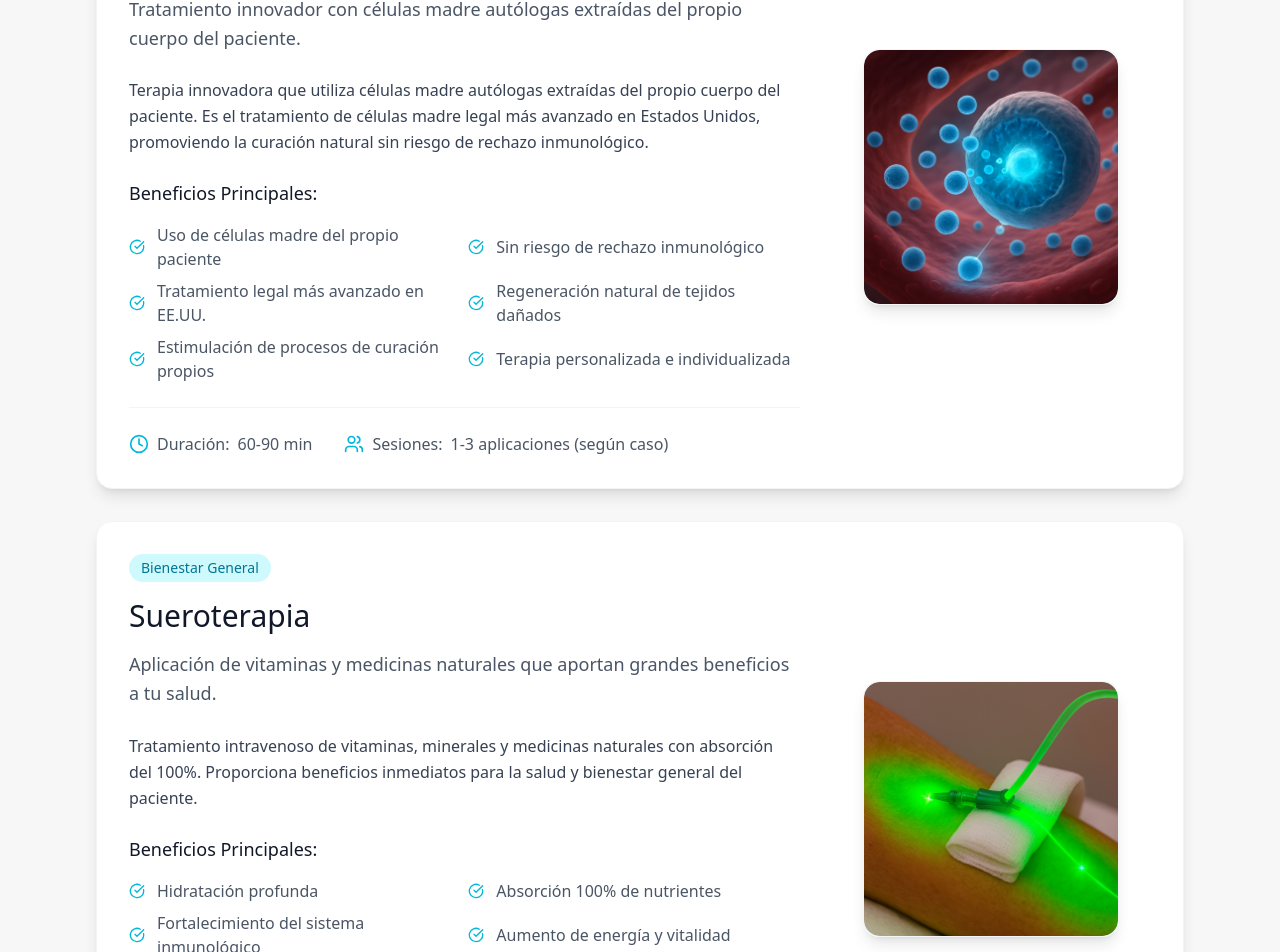
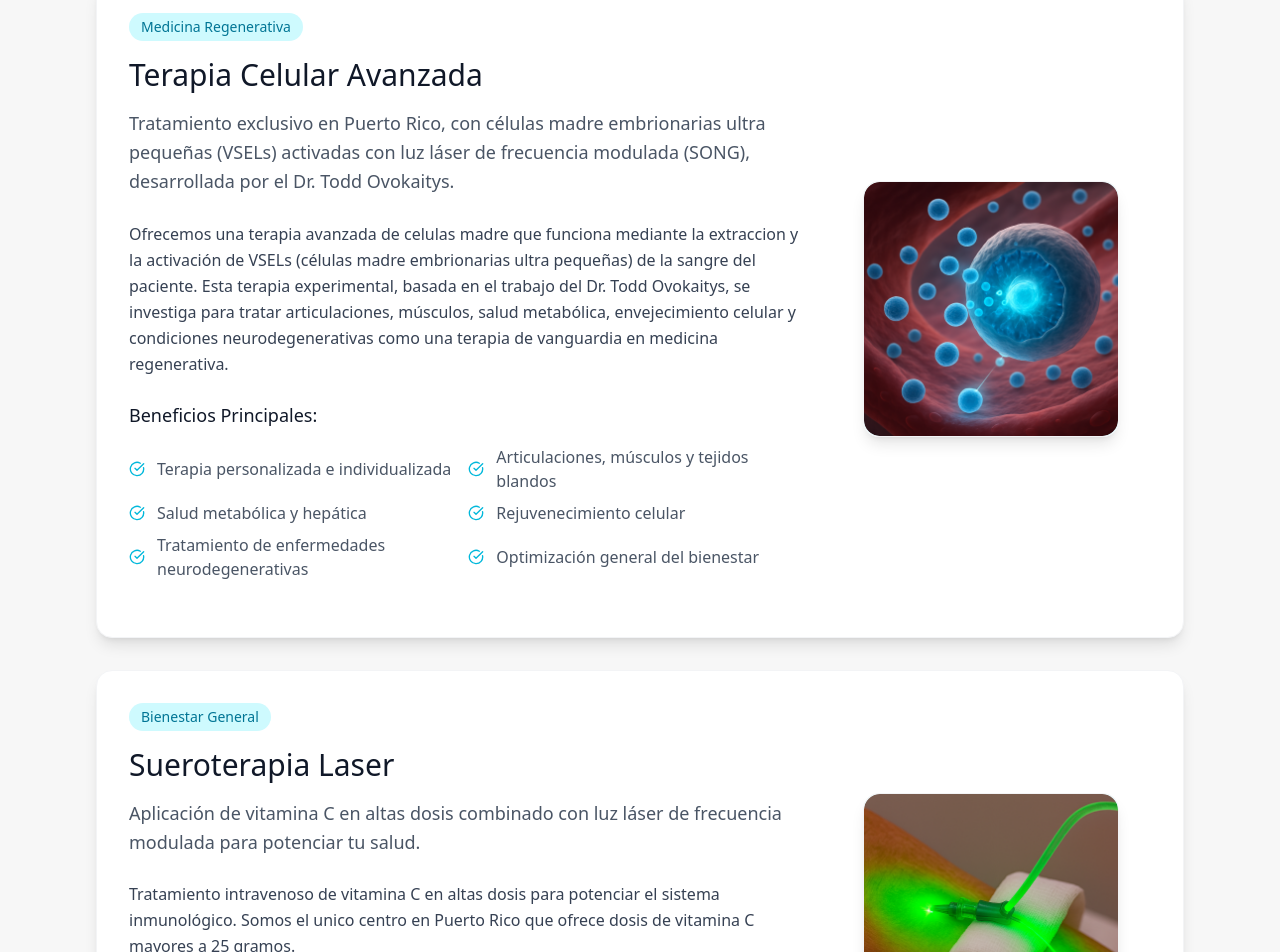
Before and after one commit to metadiego/centro-medicina-regenerativa, a Next.js app: page /tratamientos in a window 1280 px wide. Shown: the part 1820-2772 px from the top of the page. Built offline with nearby package versions, Linux system fonts and the light colour scheme.

Commit message:
Update website according to changes requested by Fabiola

```diff
--- a/app/privacidad/page.tsx
+++ b/app/privacidad/page.tsx
@@ -433,7 +433,6 @@ export default function PrivacidadPage() {
                       <Phone className="w-5 h-5 text-cyan-600 mr-3" />
                       <div className="text-gray-700">
                         <div><strong>{language === 'es' ? 'Teléfono:' : 'Phone:'}</strong> +1 (787) 780-7575</div>
-                        <div className="ml-16">+1 (787) 780-7676</div>
                       </div>
                     </div>
                     <div className="flex items-center">
@@ -460,7 +459,7 @@ export default function PrivacidadPage() {
                   <ul className="space-y-2 text-gray-700">
                     <li className="flex items-start">
                       <div className="w-2 h-2 bg-cyan-500 rounded-full mt-2 mr-3 flex-shrink-0"></div>
-                      <span><strong>Horario:</strong> Solo de 7:00 AM a 6:00 PM, lunes a viernes</span>
+                      <span><strong>Horario:</strong> 7:00 AM a 5:00 PM, lunes a sabado</span>
                     </li>
                     <li className="flex items-start">
                       <div className="w-2 h-2 bg-cyan-500 rounded-full mt-2 mr-3 flex-shrink-0"></div>
@@ -652,7 +651,6 @@ export default function PrivacidadPage() {
                       <Phone className="w-5 h-5 text-cyan-600 mr-3" />
                       <div className="text-gray-700">
                         <div>+1 (787) 780-7575</div>
-                        <div>+1 (787) 780-7676</div>
                       </div>
                     </div>
                     <div className="flex items-center justify-center">
--- a/app/terminos/page.tsx
+++ b/app/terminos/page.tsx
@@ -116,9 +116,9 @@ export default function TerminosPage() {
                   </h3>
                   <p className="text-gray-700 leading-relaxed">
                     {language === 'es' ? (
-                      'El sistema enviará notificaciones automatizadas vía SMS, WhatsApp Business (WAB) y/o correo electrónico a empleados designados, exclusivamente durante el horario laboral (7:00 a.m. – 6:00 p.m., de lunes a viernes).'
+                      'El sistema enviará notificaciones automatizadas vía SMS, WhatsApp Business (WAB) y/o correo electrónico a empleados designados, exclusivamente durante el horario laboral (7:00 a.m. – 5:00 p.m., de lunes a sabado).'
                     ) : (
-                      'The system will send automated notifications via SMS, WhatsApp Business (WAB) and/or email to designated employees, exclusively during business hours (7:00 a.m. – 6:00 p.m., Monday to Friday).'
+                      'The system will send automated notifications via SMS, WhatsApp Business (WAB) and/or email to designated employees, exclusively during business hours (7:00 a.m. – 5:00 p.m., Monday to Saturday).'
                     )}
                   </p>
                 </div>
@@ -625,7 +625,6 @@ export default function TerminosPage() {
                       <Phone className="w-5 h-5 text-cyan-600 mr-3" />
                       <div className="text-gray-700">
                         <div>+1 (787) 780-7575</div>
-                        <div>+1 (787) 780-7676</div>
                       </div>
                     </div>
                     <div className="flex items-center justify-center">
--- a/app/tratamientos/page.tsx
+++ b/app/tratamientos/page.tsx
@@ -2,7 +2,7 @@
 
 import Header from '@/components/Header';
 import Footer from '@/components/Footer';
-import { ArrowLeft, Clock, Users, CheckCircle } from 'lucide-react';
+import { ArrowLeft, CheckCircle } from 'lucide-react';
 import Link from 'next/link';
 import Image from 'next/image';
 
@@ -18,8 +18,6 @@ export default function TratamientosPage() {
         'Manejo integral de condiciones crónicas',
         'Técnicas no invasivas avanzadas'
       ],
-      duration: 'Variable',
-      sessions: 'Según condición',
       category: 'Medicina Regenerativa',
       conditions: {
         musculoskeletal: [
@@ -43,58 +41,54 @@ export default function TratamientosPage() {
     {
       id: 1,
       title: 'Terapia de Dolor y Recuperación',
-      shortDescription: 'Terapia MLS (Sistema Multionda Sincronizado) que combina dos longitudes de onda láser para máxima eficacia terapéutica.',
-      fullDescription: 'La terapia MLS utiliza tecnología láser patentada aprobada por la FDA que sincroniza dos longitudes de onda para máxima eficacia terapéutica. Esta tecnología produce efectos superiores de alivio del dolor y reducción de inflamación mediante fotobiomodulación avanzada.',
+      shortDescription: 'Ofrecemos Terapia MLS (Sistema Multionda Sincronizado) y Terapia HILT (High-Intensity Laser Therapy) para lograr una máxima eficacia terapéutica en el alivio del dolor y la recuperación.',
+      fullDescription: 'Somos el centro más avanzado en el tratamiento de dolor y recuperación en Puerto Rico. Tanto el láser MLS como el láser HILT actúan en conjunto para proporcionar calentamiento tópico con el fin de elevar la temperatura del tejido, aliviar el dolor y la rigidez muscular y articular, el dolor de artritis o el espasmo muscular, el aumento temporal de la circulación sanguínea local y promover la relajación muscular. Juntas, estas tecnologías proporcionan un tratamiento integral único que combina alivio inmediato con curación a largo plazo.',
       benefits: [
         '85-90% de eficacia en alivio del dolor',
         'Bloqueo de señales de dolor al cerebro',
         'Liberación de endorfinas y encefalinas naturales',
         'Reducción significativa de inflamación y edema',
         'Aceleración de regeneración celular',
-        'Sin riesgo térmico ni efectos secundarios'
+        'Sin riesgo térmico ni efectos secundarios',
+        'Tratamiento libre de medicamentos aprobado por FDA',
+        'Penetración profunda en tejidos para curación a largo plazo'
       ],
-      duration: '45-60 min',
-      sessions: '6-12 sesiones',
       category: 'Dolor y Recuperación'
     },
     {
       id: 2,
-      title: 'Terapia de Células Madre',
-      shortDescription: 'Tratamiento innovador con células madre autólogas extraídas del propio cuerpo del paciente.',
-      fullDescription: 'Terapia innovadora que utiliza células madre autólogas extraídas del propio cuerpo del paciente. Es el tratamiento de células madre legal más avanzado en Estados Unidos, promoviendo la curación natural sin riesgo de rechazo inmunológico.',
+      title: 'Terapia Celular Avanzada',
+      shortDescription: 'Tratamiento exclusivo en Puerto Rico, con células madre embrionarias ultra pequeñas (VSELs)  activadas con luz láser de frecuencia modulada (SONG), desarrollada por el Dr. Todd Ovokaitys.',
+      fullDescription: 'Ofrecemos una terapia avanzada de celulas madre que funciona mediante la extraccion y  la activación de VSELs (células madre embrionarias ultra pequeñas)  de la sangre del paciente.  Esta terapia experimental, basada en el trabajo del Dr. Todd Ovokaitys, se investiga para tratar articulaciones, músculos, salud metabólica, envejecimiento celular y condiciones neurodegenerativas como una terapia de vanguardia en medicina regenerativa.',
       benefits: [
-        'Uso de células madre del propio paciente',
-        'Sin riesgo de rechazo inmunológico',
-        'Tratamiento legal más avanzado en EE.UU.',
-        'Regeneración natural de tejidos dañados',
-        'Estimulación de procesos de curación propios',
-        'Terapia personalizada e individualizada'
+        'Terapia personalizada e individualizada',
+        'Articulaciones, músculos y tejidos blandos',
+        'Salud metabólica y hepática',
+        'Rejuvenecimiento celular',
+        'Tratamiento de enfermedades neurodegenerativas',
+        'Optimización general del bienestar',
       ],
-      duration: '60-90 min',
-      sessions: '1-3 aplicaciones (según caso)',
       category: 'Medicina Regenerativa'
     },
     {
       id: 3,
-      title: 'Sueroterapia',
-      shortDescription: 'Aplicación de vitaminas y medicinas naturales que aportan grandes beneficios a tu salud.',
-      fullDescription: 'Tratamiento intravenoso de vitaminas, minerales y medicinas naturales con absorción del 100%. Proporciona beneficios inmediatos para la salud y bienestar general del paciente.',
+      title: 'Sueroterapia Laser',
+      shortDescription: 'Aplicación de vitamina C en altas dosis combinado con luz láser de frecuencia modulada para potenciar tu salud.',
+      fullDescription: 'Tratamiento intravenoso de vitamina C en altas dosis para potenciar el sistema inmunológico. Somos el unico centro en Puerto Rico que ofrece dosis de vitamina C mayores a 25 gramos.',
       benefits: [
-        'Hidratación profunda',
-        'Absorción 100% de nutrientes',
-        'Fortalecimiento del sistema inmunológico',
-        'Aumento de energía y vitalidad',
-        'Detoxificación del organismo'
+        'Potencia el sistema inmunológico',
+        'Aumenta la absorción de nutrientes',
+        'Aumenta la energía y vitalidad',
+        'Detoxifica el organismo',
+        'Tratamiento no invasivo'
       ],
-      duration: '45-60 min',
-      sessions: '1-4 sesiones mensuales',
       category: 'Bienestar General'
     },
     {
       id: 4,
       title: 'Terapia Disfunción Eréctil',
-      shortDescription: 'APEX by InMode utiliza tecnología de radiofrecuencia avanzada para restaurar la función eréctil de manera no invasiva.',
-      fullDescription: 'APEX by InMode utiliza radiofrecuencia bipolar inteligente para estimular la formación de nuevos vasos sanguíneos y producción de colágeno. Mejora la circulación sanguínea y fortalece las estructuras que sostienen la función eréctil de manera completamente no invasiva.',
+      shortDescription: 'APEX utiliza tecnología de radiofrecuencia avanzada para restaurar la función eréctil de manera no invasiva.',
+      fullDescription: 'APEX utiliza radiofrecuencia bipolar inteligente para estimular la formación de nuevos vasos sanguíneos y producción de colágeno. Mejora la circulación sanguínea y fortalece las estructuras que sostienen la función eréctil de manera completamente no invasiva.',
       benefits: [
         'Estimulación de nuevos vasos sanguíneos',
         'Mejora de la circulación local',
@@ -103,14 +97,12 @@ export default function TratamientosPage() {
         'Tratamiento completamente no invasivo',
         'Sin tiempo de recuperación'
       ],
-      duration: '20-30 min',
-      sessions: '6-8 sesiones',
       category: 'Salud Masculina'
     },
     {
       id: 5,
       title: 'Terapia Íntima Femenina',
-      shortDescription: 'EmpowerRF por InMode combina radiofrecuencia y estimulación muscular eléctrica para el bienestar íntimo femenino integral.',
+      shortDescription: 'EmpowerRF combina radiofrecuencia y estimulación muscular eléctrica para el bienestar íntimo femenino integral.',
       fullDescription: 'EmpowerRF combina estimulación muscular eléctrica y radiofrecuencia para el bienestar íntimo femenino integral. Esta tecnología FDA-aprobada estimula la producción de colágeno, fortalece el suelo pélvico y restaura la salud íntima de manera no invasiva.',
       benefits: [
         'Reducción de incontinencia urinaria',
@@ -120,8 +112,6 @@ export default function TratamientosPage() {
         'Estimulación de producción de colágeno',
         'Tratamiento sin tiempo de recuperación'
       ],
-      duration: '20-30 min',
-      sessions: '3 sesiones (1 mes de separación)',
       category: 'Salud Femenina'
     },
     {
@@ -136,8 +126,6 @@ export default function TratamientosPage() {
         'Reducción de la inflamación',
         'Aceleración de la curación'
       ],
-      duration: '20-30 min',
-      sessions: '10-20 sesiones',
       category: 'Medicina Regenerativa'
     },
     {
@@ -157,8 +145,6 @@ export default function TratamientosPage() {
         'Efectos anti-envejecimiento y desintoxicación',
         'Alivio de dolores e hinchazón'
       ],
-      duration: '90-120 min',
-      sessions: '20-60 sesiones (según condición)',
       category: 'Medicina Regenerativa'
     },
     {
@@ -173,8 +159,6 @@ export default function TratamientosPage() {
         'Reducción de la inflamación',
         'Recuperación acelerada'
       ],
-      duration: '20-30 min',
-      sessions: '8-15 sesiones',
       category: 'Medicina Regenerativa'
     },
     {
@@ -189,8 +173,6 @@ export default function TratamientosPage() {
         'Seguimiento personalizado',
         'Tecnología no invasiva'
       ],
-      duration: '15-20 min',
-      sessions: 'Según evaluación',
       category: 'Neurodiagnóstico'
     },
     {
@@ -206,8 +188,6 @@ export default function TratamientosPage() {
         'Tratamiento no invasivo libre de medicamentos',
         'Más de 25 millones de tratamientos seguros realizados'
       ],
-      duration: '20-30 min',
-      sessions: 'Según necesidad del paciente',
       category: 'Salud Circulatoria'
     },
     {
@@ -223,8 +203,6 @@ export default function TratamientosPage() {
         'Tratamiento completamente no invasivo',
         'Configuraciones personalizables de duración e intensidad'
       ],
-      duration: '20-30 min',
-      sessions: 'Uso diario recomendado',
       category: 'Neurología'
     },
     {
@@ -240,8 +218,6 @@ export default function TratamientosPage() {
         'Manejo del dolor de forma natural',
         'Apoyo en problemas digestivos'
       ],
-      duration: '45-60 min',
-      sessions: 'Plan personalizado según condición',
       category: 'Medicina Cuántica'
     }
   ];
@@ -377,21 +353,6 @@ export default function TratamientosPage() {
                             ))}
                           </ul>
                         </div>
-
-                        <div className="border-t border-gray-100 pt-6">
-                          <div className="flex items-center space-x-8 text-gray-600">
-                            <div className="flex items-center">
-                              <Clock className="w-5 h-5 mr-2 text-cyan-500" />
-                              <span className="font-medium">Duración:</span>
-                              <span className="ml-2">{treatment.duration}</span>
-                            </div>
-                            <div className="flex items-center">
-                              <Users className="w-5 h-5 mr-2 text-cyan-500" />
-                              <span className="font-medium">Sesiones:</span>
-                              <span className="ml-2">{treatment.sessions}</span>
-                            </div>
-                          </div>
-                        </div>
                       </div>
 
                       {/* Image Placeholder */}
--- a/components/Footer.tsx
+++ b/components/Footer.tsx
@@ -24,7 +24,6 @@ export default function Footer() {
                 <Phone className="w-5 h-5 text-cyan-400" />
                 <div className="text-gray-300">
                   <div>+1 (787) 780-7575</div>
-                  <div>+1 (787) 780-7676</div>
                 </div>
               </div>
               <div className="flex items-center space-x-3">
--- a/components/Services.tsx
+++ b/components/Services.tsx
@@ -16,7 +16,7 @@ export default function Services() {
       imageType: 'file',
       title: 'Terapia de Células Madre',
       description: 'Tratamientos regenerativos utilizando células madre para la reparación y regeneración de tejidos dañados.',
-      features: ['Medicina regenerativa', 'Células madre', 'Reparación tisular']
+      features: ['Medicina regenerativa avanzada', 'Células madre', 'Activación láser de células']
     },
     {
       image: '/iv_laser.png',
```
Also changed, not shown: app/contacto/page.tsx (+2 -8 lines), components/Contact.tsx (+4 -6 lines), components/Header.tsx (+17 -0 lines).
